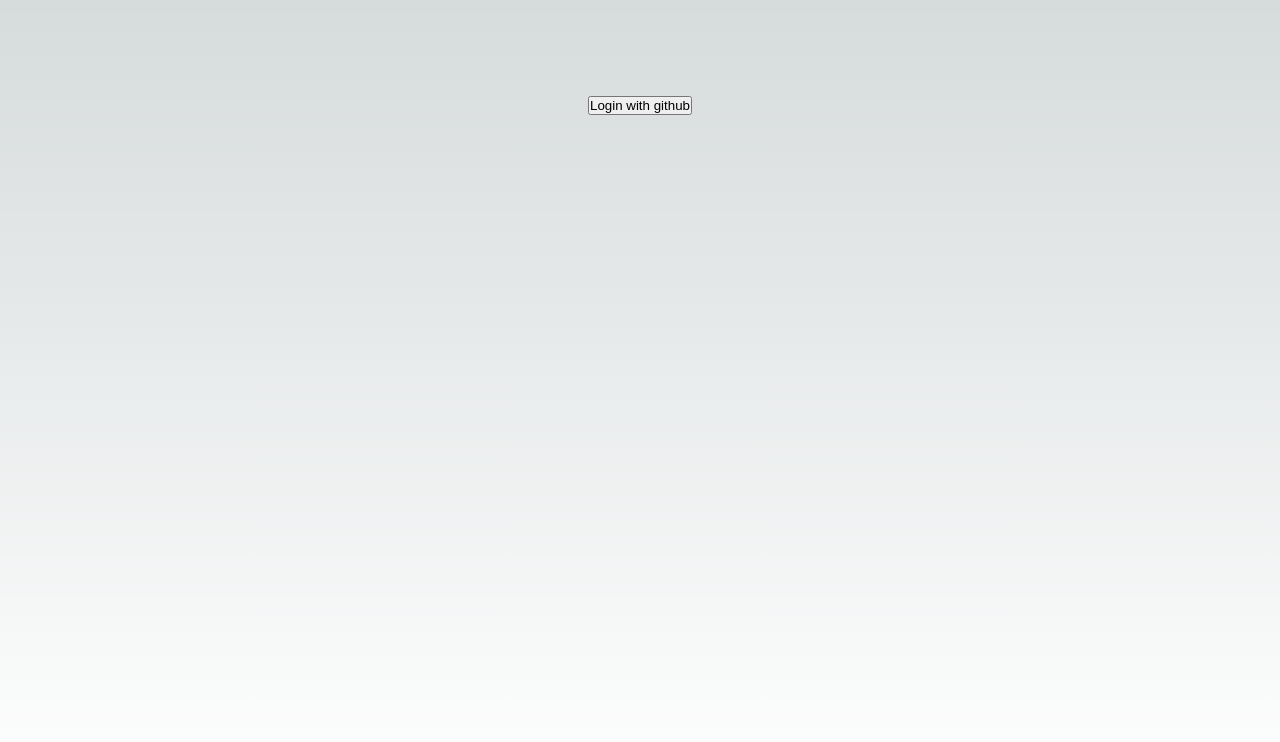
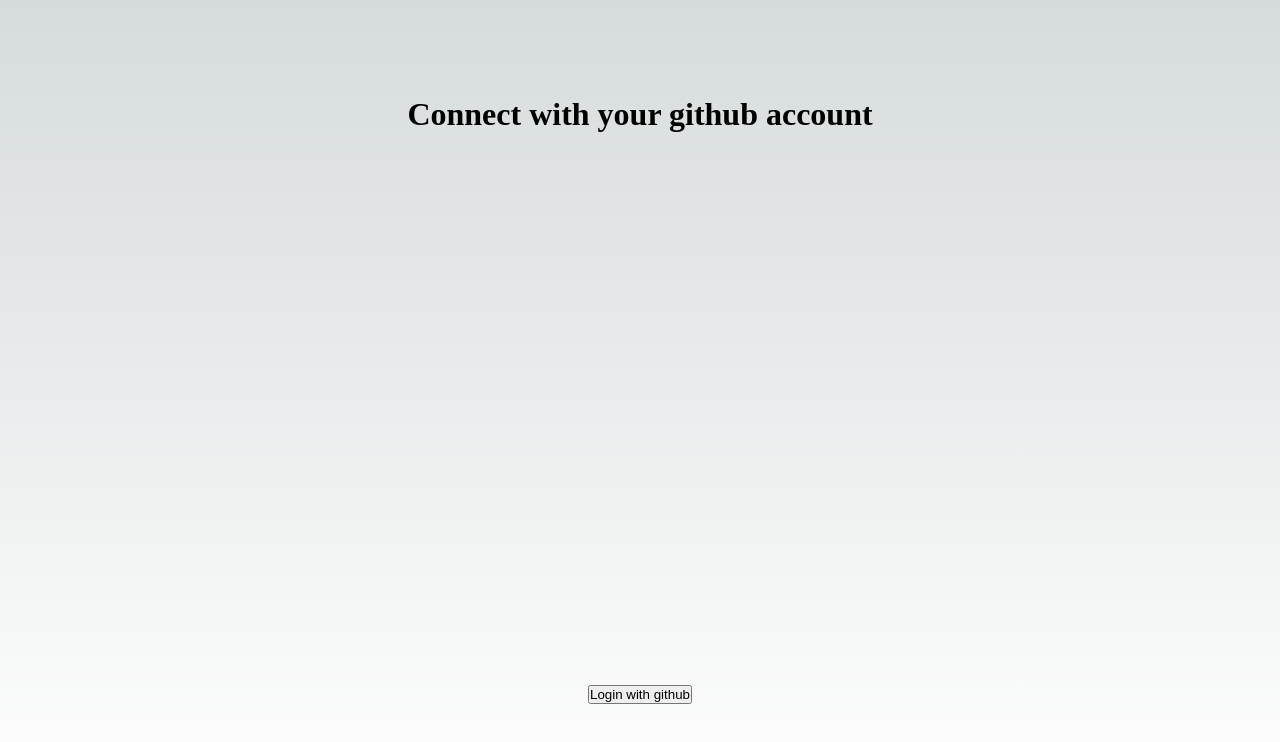
Before and after one commit to aeffinidi/demo-github-reputation-app-nextjs, a Next.js app: page / in a window 1280 px wide. Shown: the top 742 px of the page. Built offline with nearby package versions, Linux system fonts and the light colour scheme.

Commit message:
feat: add an header in the main page

```diff
--- a/pages/index.tsx
+++ b/pages/index.tsx
@@ -26,6 +26,7 @@
         <link rel="icon" href="/favicon.ico" />
       </Head>
       <main className={styles.main}>
+        <h1>Connect with your github account</h1>
         <button onClick={handleLoginWithGithub}>Login with github</button>
       </main>
     </>
```
